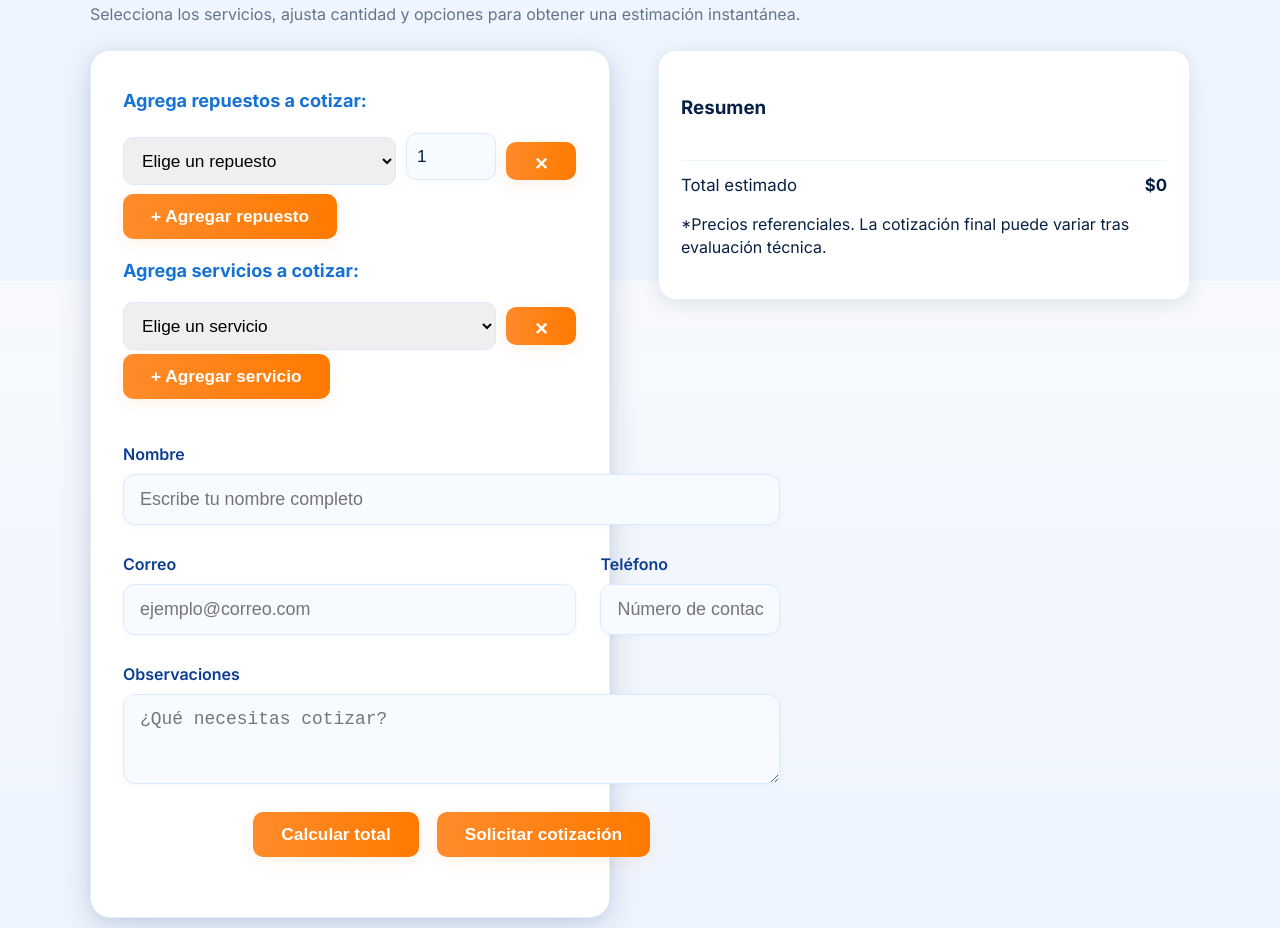
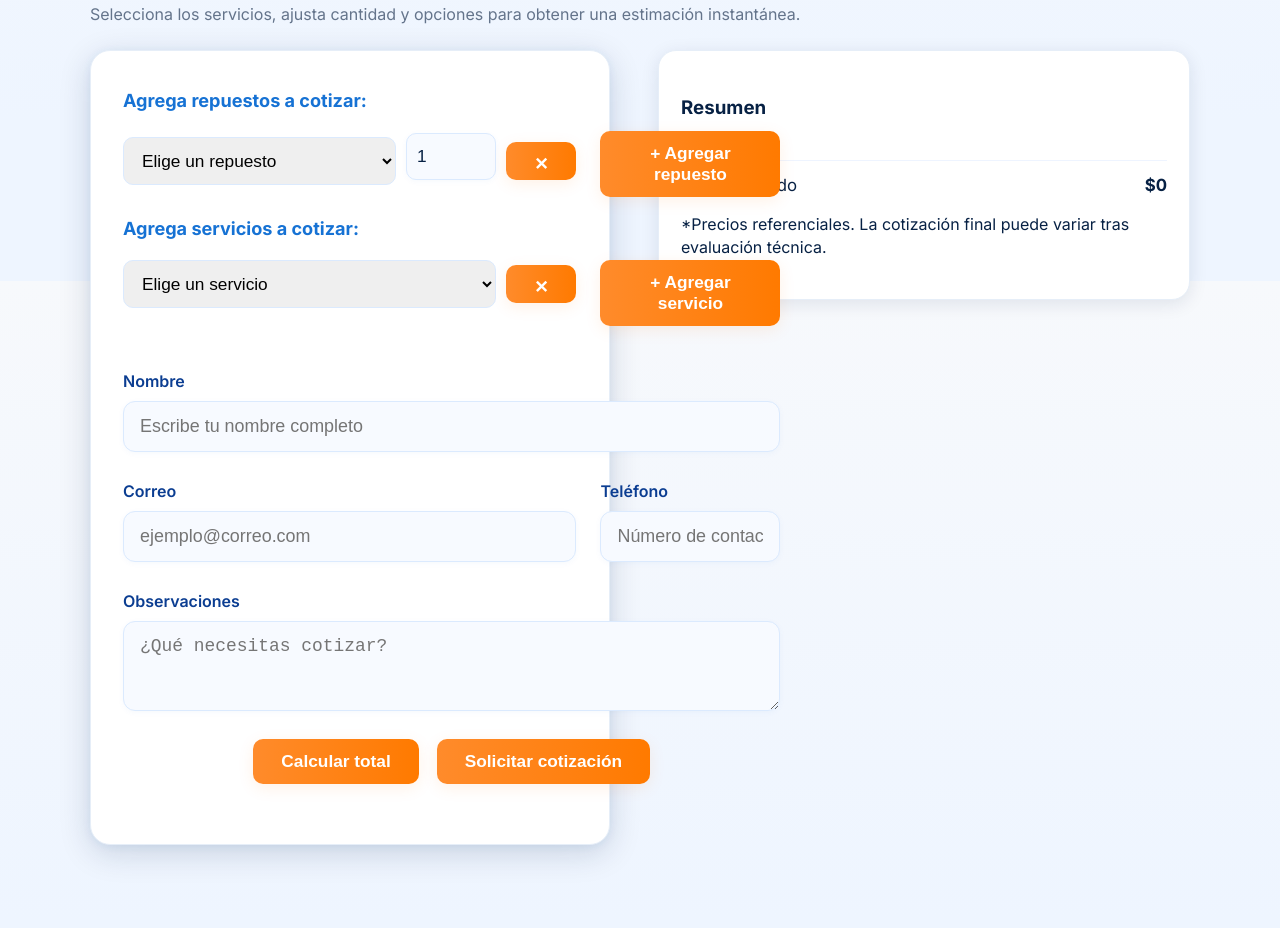
Before and after one commit to DevDereck/multieila-site, a website: page index.html in a window 1280 px wide. Shown: the part 2119-3047 px from the top of the page. Drawn offline with Linux system fonts and the light colour scheme.

Commit message:
git commit -m fix(main): update index for some problems with scrip

```diff
--- a/index.html
+++ b/index.html
@@ -155,15 +155,11 @@
           <form id="quoteForm" class="main-form quote-form reveal delay-2" aria-label="Formulario de cotización" novalidate>
             <div class="contact-form-grid premium-quote-grid">
               <label class="contact-label" style="grid-column: span 2; font-weight:700; font-size:1.13rem; color:#1672d4;">Agrega repuestos a cotizar:</label>
-              <div id="repuestosContainer">
-                <div id="repuestosList"></div>
-                <button type="button" id="addRepuesto" class="btn-outline">+ Agregar repuesto</button>
-              </div>
+              <div id="repuestosList"></div>
+              <button type="button" id="addRepuesto" class="btn-outline">+ Agregar repuesto</button>
               <label class="contact-label" style="grid-column: span 2; font-weight:700; font-size:1.13rem; color:#1672d4;">Agrega servicios a cotizar:</label>
-              <div id="serviciosContainer">
-                <div id="serviciosList"></div>
-                <button type="button" id="addServicio" class="btn-outline">+ Agregar servicio</button>
-              </div>
+              <div id="serviciosList"></div>
+              <button type="button" id="addServicio" class="btn-outline">+ Agregar servicio</button>
               <div style="grid-column: span 2; height:8px;"></div>
               <label class="contact-label" style="grid-column: span 2;">Nombre <input type="text" name="clientName" required minlength="2" placeholder="Escribe tu nombre completo" /></label>
               <label class="contact-label">Correo <input type="email" name="clientEmail" required placeholder="ejemplo@correo.com" /></label>
```
